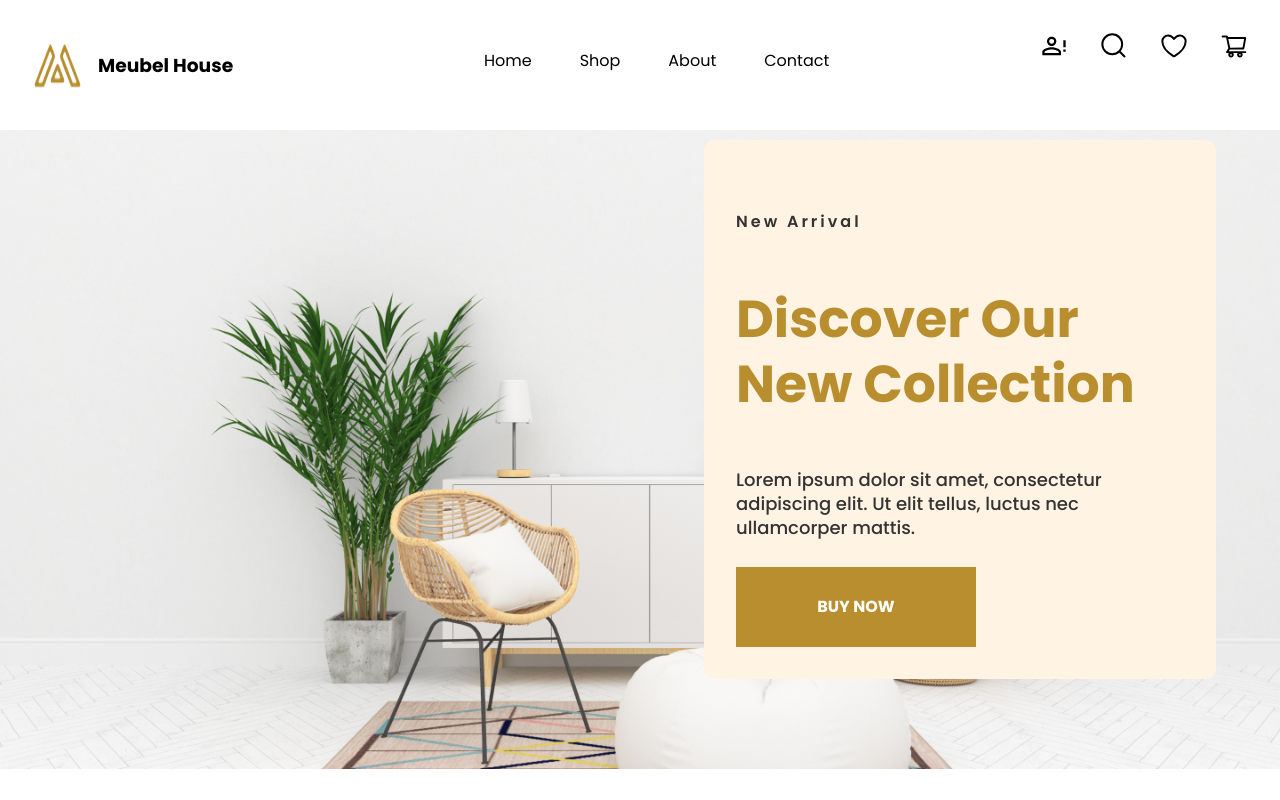
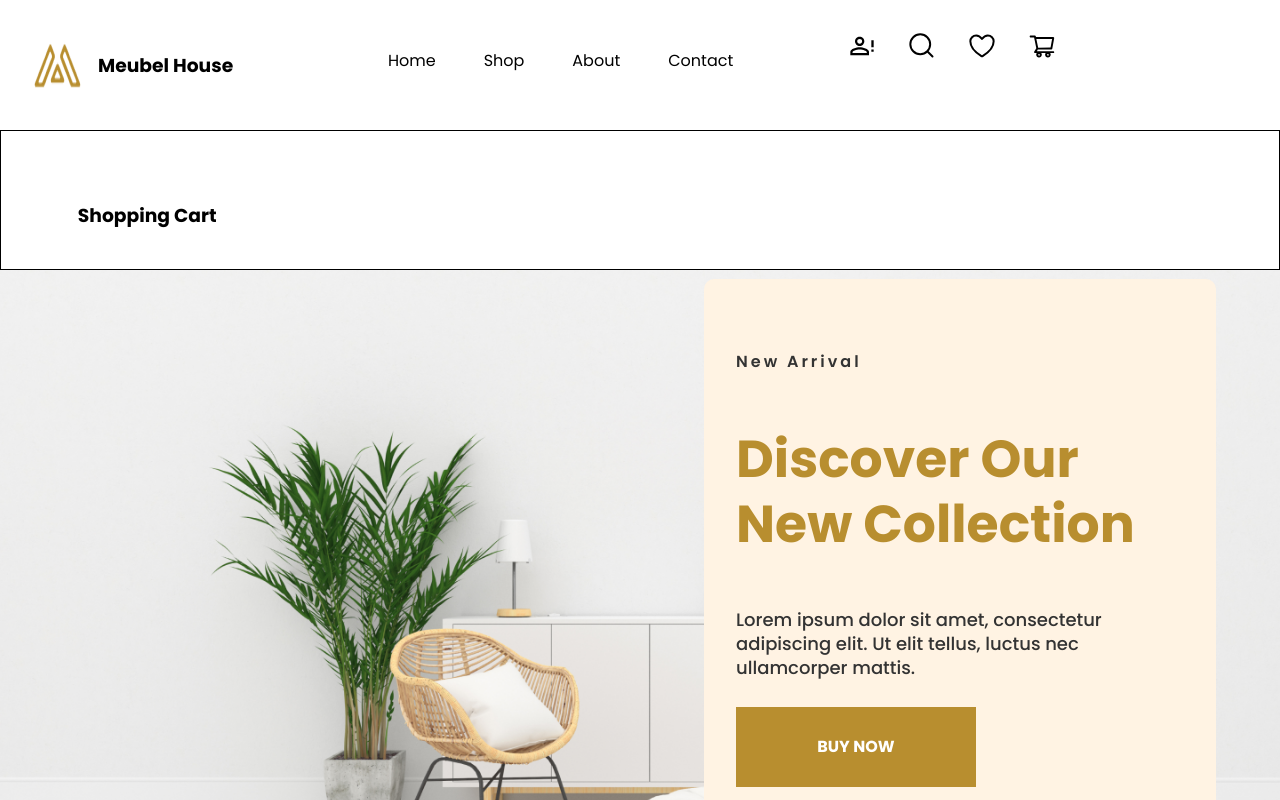
Before and after one commit to Casandrabenpor/Meubel-House-E-commerce, a React (Create React App) app: page /#/ in a window 1280 px wide. Shown: the top 800 px of the page. Built offline with nearby package versions, Linux system fonts and the light colour scheme.

Commit message:
sidebar redux

```diff
--- /dev/null
+++ b/src/app/store.tsx
@@ -0,0 +1,13 @@
+import { configureStore } from '@reduxjs/toolkit';
+import { sideBarSlice } from '../features/sideBarSlice';
+import { TypedUseSelectorHook, useDispatch, useSelector } from 'react-redux';
+
+export const store = configureStore({
+  reducer: {
+    sidebar: sideBarSlice.reducer,
+  },
+});
+//Typings
+type RootState = ReturnType<typeof store.getState>;
+export const useTypedDispatch = () => useDispatch<typeof store.dispatch>();
+export const useTypedSelector: TypedUseSelectorHook<RootState> = useSelector;
--- /dev/null
+++ b/src/components/homeComponents/aside.tsx
@@ -0,0 +1,15 @@
+import React from 'react';
+import { Aside } from '../../styled/homeStyled/navStyled';
+import { useTypedSelector } from '../../app/store';
+
+export const AsideCart = () => {
+  const sideBarActivated = useTypedSelector((state) => state.sidebar.activated);
+
+  return sideBarActivated ? (
+    <Aside>
+      <h3>Shopping Cart</h3>
+    </Aside>
+  ) : (
+    <></>
+  );
+};
--- a/src/components/homeComponents/nav.tsx
+++ b/src/components/homeComponents/nav.tsx
@@ -1,5 +1,6 @@
 import React from 'react';
 import {
+  Content,
   CustomLink,
   CustomList,
   IconsNav,
@@ -7,8 +8,21 @@ import {
   TopNav,
 } from '../../styled/homeStyled/navStyled';
 import Logo from '../../assets/home/Logo.png';
-export const Nav = () => {
+import { toggle } from '../../features/sideBarSlice';
+import { useTypedDispatch, useTypedSelector } from '../../app/store';
+
+export const Nav = (props: any) => {
+  const sideBarActivated: boolean = useTypedSelector(
+    (state) => state.sidebar.activated,
+  );
+  const dispatch = useTypedDispatch();
+
+  const toggleSideBar = (event: any) => {
+    event.preventDefault();
+    dispatch(toggle());
+  };
   return (
+    <Content $sideBarActivated={sideBarActivated}>
       <TopNav>
         <LogoContainer>
           <img src={Logo} alt="Logo" width={50} height={50} />
@@ -71,6 +85,7 @@ export const Nav = () => {
             />
           </svg>
           <svg
+            onClick={toggleSideBar}
             xmlns="http://www.w3.org/2000/svg"
             width="28"
             height="28"
@@ -84,5 +99,6 @@ export const Nav = () => {
           </svg>
         </IconsNav>
       </TopNav>
+    </Content>
   );
 };
--- /dev/null
+++ b/src/features/sideBarSlice.ts
@@ -0,0 +1,19 @@
+import { createSlice } from '@reduxjs/toolkit';
+
+export const sideBarSlice = createSlice({
+  name: 'sidebar',
+  initialState: {
+    activated: true,
+  },
+  reducers: {
+    toggle: (state) => {
+      if (state.activated === true) {
+        state.activated = false;
+      } else {
+        state.activated = true;
+      }
+    },
+  },
+});
+
+export const { toggle } = sideBarSlice.actions;
--- a/src/index.tsx
+++ b/src/index.tsx
@@ -3,6 +3,8 @@ import { createRoot } from 'react-dom/client';
 import { HashRouter, Routes, Route } from 'react-router-dom';
 import HomePage from './pages/homePage';
 import './index.css';
+import { Provider } from 'react-redux';
+import { store } from './app/store';
 
 const container = document.getElementById('root') as HTMLElement;
 
@@ -10,15 +12,13 @@ const root = createRoot(container);
 
 root.render(
   <React.StrictMode>
-    {/* <Provider store={store}> */}
-
-    <HashRouter>
-      <Routes>
-        <Route path="/" element={<HomePage />} />
-      </Routes>
-    </HashRouter>
-
-    {/* </Provider> */}
+    <Provider store={store}>
+      <HashRouter>
+        <Routes>
+          <Route path="/" element={<HomePage />} />
+        </Routes>
+      </HashRouter>
+    </Provider>
   </React.StrictMode>,
 );
 
--- a/src/pages/homePage.tsx
+++ b/src/pages/homePage.tsx
@@ -3,11 +3,13 @@ import { Nav } from '../components/homeComponents/nav';
 import { Background } from '../components/homeComponents/background';
 import { SectionOne } from '../components/homeComponents/sectionOne';
 import { SectionGallery } from '../components/homeComponents/sectionGallery';
+import { AsideCart } from '../components/homeComponents/aside';
 
 const HomePage: React.FC = () => {
   return (
     <>
       <Nav />
+      <AsideCart />
       <Background />
       <SectionOne />
       <SectionGallery />
--- a/src/styled/homeStyled/navStyled.tsx
+++ b/src/styled/homeStyled/navStyled.tsx
@@ -2,6 +2,9 @@ import styled from 'styled-components';
 import { Link } from 'react-router-dom';
 import { colors } from '../theme';
 
+interface Props {
+  $sideBarActivated: boolean;
+}
 export const TopNav = styled.div`
   display: flex;
   flex-direction: row;
@@ -36,3 +39,14 @@ export const IconsNav = styled.div`
   gap: 2em;
   cursor: pointer;
 `;
+
+// ASIDE
+
+export const Aside = styled.aside`
+  padding: 4% 6% 20px;
+  border: 1px solid black;
+`;
+export const Content = styled.div<Props>`
+  width: ${(props) => (props.$sideBarActivated ? '85%' : '100%')};
+  margin-right: ${(props) => (props.$sideBarActivated ? '15%' : '0%')};
+`;
```
Lines whose indentation alone changed are shown as unchanged.
